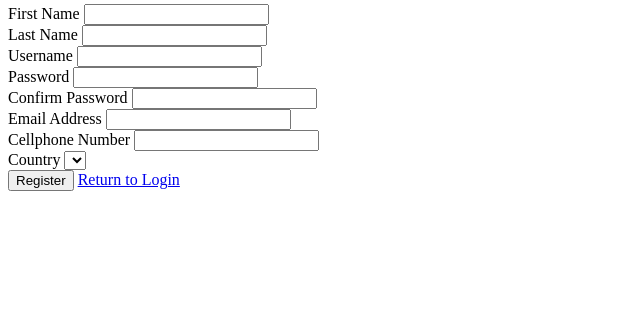
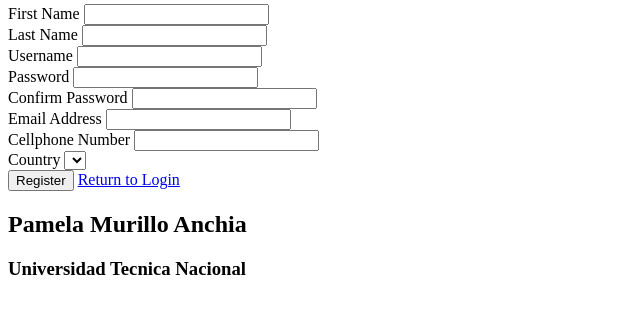
Before and after one commit to pamelamurilloa/FirstProject-ISW613, a PHP site: page /allUsers/registerPage.php in a window 1280 px wide. Shown: the part 134-448 px from the top of the page, without its empty margins (0-640 px from the left). Run offline with PHP 8.4, Linux system fonts and the light colour scheme; data that the repository does not hold is empty.

Commit message:
FooterAddition

```diff
--- a/pages/allUsers/loginPage.php
+++ b/pages/allUsers/loginPage.php
@@ -38,6 +38,7 @@
     </div>
     <footer>
         <h2>Pamela Murillo Anchia</h2>
+        <h3>Universidad Tecnica Nacional</h3>
     </footer>
 </body>
 </html>
--- a/pages/allUsers/registerPage.php
+++ b/pages/allUsers/registerPage.php
@@ -66,5 +66,9 @@
       </div>
     </form>
   </div>
+  <footer>
+        <h2>Pamela Murillo Anchia</h2>
+        <h3>Universidad Tecnica Nacional</h3>
+    </footer>
 </body>
 </html>
```
